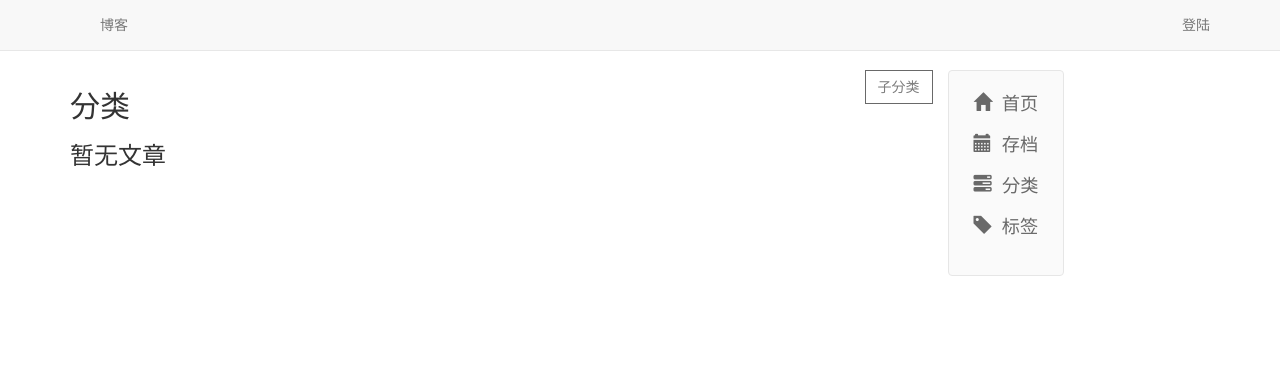
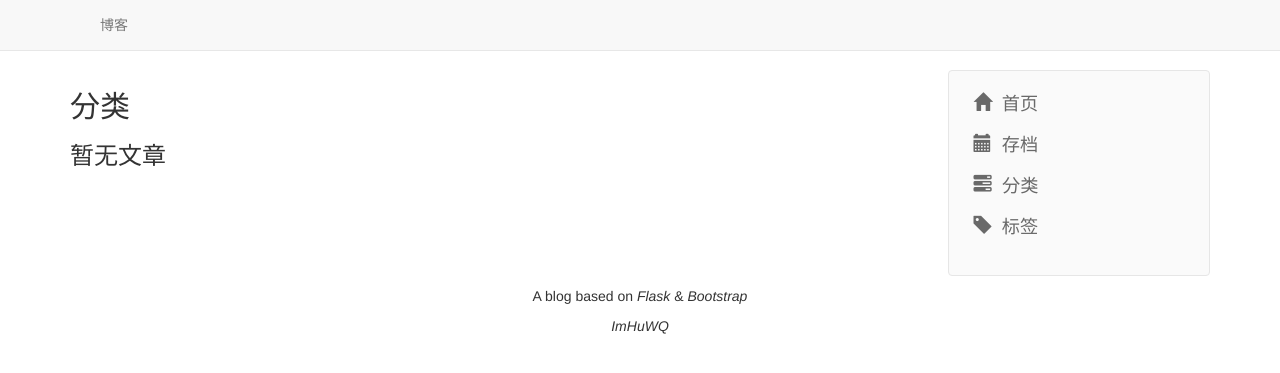
Before and after one commit to imhuwq/imhuwq, a Python web app: template app/templates/blog/category.html in a window 1280 px wide. Shown: the top 373 px of the page. Run offline with Jinja, Linux system fonts and the light colour scheme; the template is opened without the code that fills it, so the values that code supplies are empty; some libraries are stand-ins or nearby versions.

Commit message:
minor fixes

```diff
--- a/app/static/style.css
+++ b/app/static/style.css
@@ -211,14 +211,17 @@ form #submit {
 *****************************************************************
 *                   Index 5: sider sets                   *
 *****************************************************************/
+.page-sidebar {
+
+}
+
 #sider-nav {
     list-style-type: none;
     padding: 20px 25px;
+    color: dimgray;
     background: rgb(250, 250, 250);
+    border-radius: 4px !important;
     border: 1px solid rgb(230, 230, 230);
-    border-radius: 4px !important;
-    color: dimgray;
-    position: fixed;
 }
 
 #sider-nav > li {
@@ -329,3 +332,11 @@ form #submit {
 .edit-sets {
     float: right;
 }
+
+/* 9
+*****************************************************************
+*                   Index 9: site footer sets                 *
+*****************************************************************/
+.page-footer {
+    text-align: center;
+}
--- a/app/templates/_base.html
+++ b/app/templates/_base.html
@@ -37,9 +37,9 @@
                         </li>
                     {% endif %}
                 </ul>
+                {% if current_user.is_authenticated %}
 
-                <ul class="nav navbar-nav navbar-right">
-                    {% if current_user.is_authenticated %}
+                    <ul class="nav navbar-nav navbar-right">
                         <li class="dropdown">
                             <a href="#" class="dropdown-toggle" data-toggle="dropdown" role="button"
                                aria-haspopup="true" aria-expanded="false">
@@ -52,10 +52,9 @@
                                 <li><a href="{{ url_for('main.logout') }}">注销</a></li>
                             </ul>
                         </li>
-                    {% else %}
-                        <li><a href="{{ url_for('main.login') }}">登陆</a></li>
-                    {% endif %}
-                </ul>
+                    </ul>
+                {% endif %}
+
             </div>
 
         </div>
@@ -86,6 +85,13 @@
                     {% block page_sidebar %}
 
                     {% endblock %}
+                </div>
+
+                <div class="col-md-12">
+                    <div class="page-footer">
+                        <p>A blog based on <i>Flask</i> & <i>Bootstrap</i></p>
+                        <p><i>ImHuWQ</i></p>
+                    </div>
                 </div>
 
             {% endblock %}
--- a/app/templates/blog/_post_list.html
+++ b/app/templates/blog/_post_list.html
@@ -48,6 +48,7 @@
                     {% else %}
                         <div class="abstract">
                             {{ post.abstract | markdown | safe }}
+                            ......
                         </div>
                         <span class="read-more"><a href="{{ url_for('blog.post', post_title=post.title) }}">阅读全文</a></span>
                     {% endif %}
--- a/app/templates/blog/category.html
+++ b/app/templates/blog/category.html
@@ -19,6 +19,7 @@
 
 
     <div class="page-main">
+        {% if category.children %}
             <div id="children-list">
                 <a class="btn btn-primary" role="button" data-toggle="collapse" href="#collapseChild"
                    aria-expanded="false"
@@ -33,7 +34,6 @@
                                 <div class="col-md-4 col-sm-6">
                                     <li class="child-category">
                                         <a href="{{ url_for("blog.category", category_link=category.link) }}">{{ category.name }}</a>
-                                    {% if category.children %}
                                         <ol class="grandchild-category-list">
                                             {% for child in category.children %}
                                                 {% if child.posts_count > 0 %}
@@ -43,7 +43,6 @@
                                                 {% endif %}
                                             {% endfor %}
                                         </ol>
-                                    {% endif %}
                                     </li>
                                 </div>
                             {% endfor %}
@@ -51,6 +50,7 @@
                     </ol>
                 </div>
             </div>
+        {% endif %}
 
 
         <div id="post-container">
```
Lines whose indentation alone changed are shown as unchanged.
